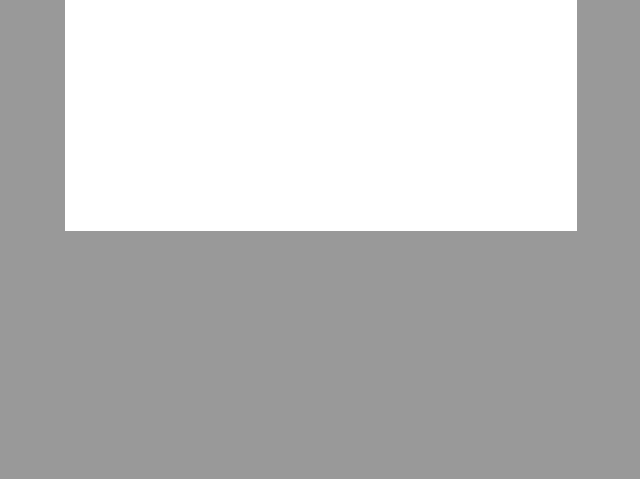
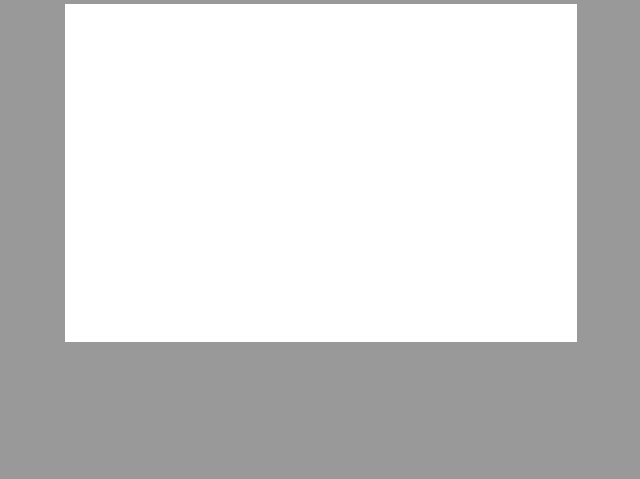
Before and after one commit to Vic217/Vic-Etch-a-Sketch, a plain HTML site: page index.html in a window 1280 px wide. Shown: the part 321-800 px from the top of the page, without its empty margins (319-959 px from the left). Drawn offline with Linux system fonts and the light colour scheme.

Commit message:
Se ajusta el estilo general

```diff
--- a/style.css
+++ b/style.css
@@ -1,8 +1,9 @@
 /* Estilo general para ajustar mi tabla */
-* {
+body {
+    background-color: #999999;
+    padding: 0;
     margin: 0;
-    padding: 0;
-    background-color: #999999;
+    box-sizing: border-box;
 }
 
 /* Div cuadrados */
```
